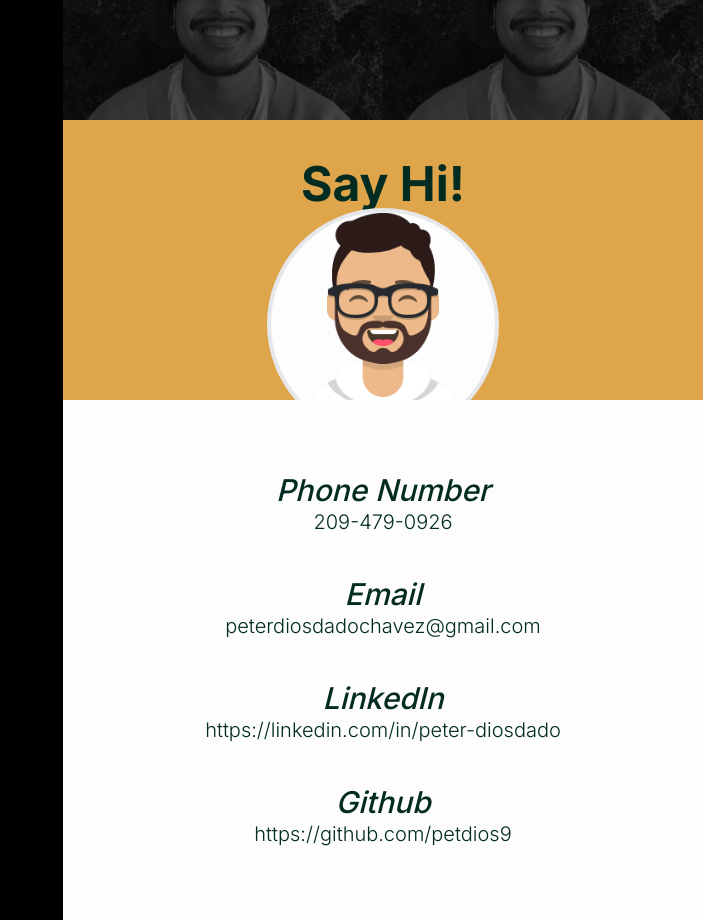
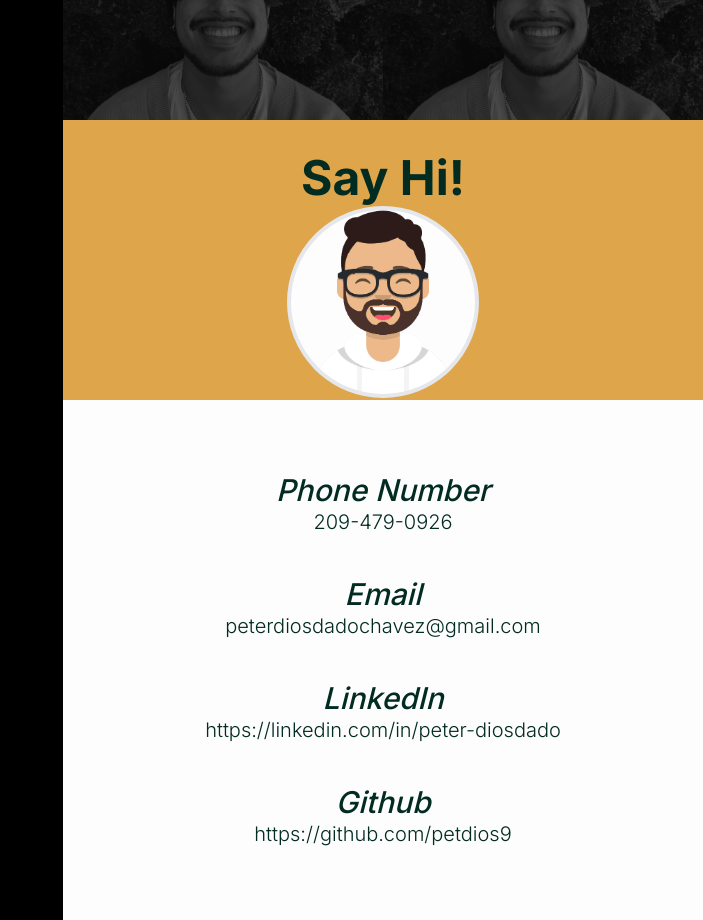
Before and after one commit to PetDios9/personal-site-v2, a Next.js app: page / in a window 1280 px wide. Shown: the part 2280-3200 px from the top of the page, without its empty margins (577-1280 px from the left). Built offline with nearby package versions, Linux system fonts and the light colour scheme.

Commit message:
style: fixed more sizing on mobile

```diff
--- a/src/components/AboutMe.tsx
+++ b/src/components/AboutMe.tsx
@@ -1,6 +1,6 @@
 export default function AboutMe() {
   return (
-    <div className="bg-tetriary-color text-primary-color h-screen flex flex-col justify-center p-9 md:p-16 gap-4 md:gap-8 lg:gap-8 text-pretty sticky top-0">
+    <div className="bg-tetriary-color text-primary-color h-screen flex flex-col justify-center pt-10 p-6 md:p-16 gap-4 md:gap-8 lg:gap-8 text-balance sticky top-0">
       <h1 className=" text-2xl md:text-3xl italic lg:text-4xl font-medium ">
         About Me
       </h1>
--- a/src/components/Contact.tsx
+++ b/src/components/Contact.tsx
@@ -3,9 +3,9 @@ import Image from "next/image";
 export default function Contact() {
   return (
     <div className="bg-tetriary-color h-screen flex justify-center items-center flex-col">
-      <div className="bg-secondary-color h-[35vh] w-screen lg:w-[50vw] flex flex-col items-center justify-between pt-10 text-5xl font-bold">
+      <div className="bg-secondary-color h-[35vh] w-screen lg:w-[50vw] flex flex-col items-center justify-around pt-5 lg:pt-8 text-5xl font-bold">
         <h2 className="text-primary-color">Say Hi!</h2>
-        <div className="rounded-full flex p-28 bg-tetriary-color h-3 border-4 bg-[url('/avatar.png')] bg-center bg-cover"></div>
+        <div className="rounded-full flex bg-tetriary-color size-48 border-4 bg-[url('/avatar.png')] bg-center bg-cover"></div>
       </div>
       <div className="flex flex-col align-middle justify-center bg-tetriary-color h-[65vh] w-screen lg:w-[50vw] z-10 text-primary-color gap-10">
         <a href="tel:12094790926">
```
